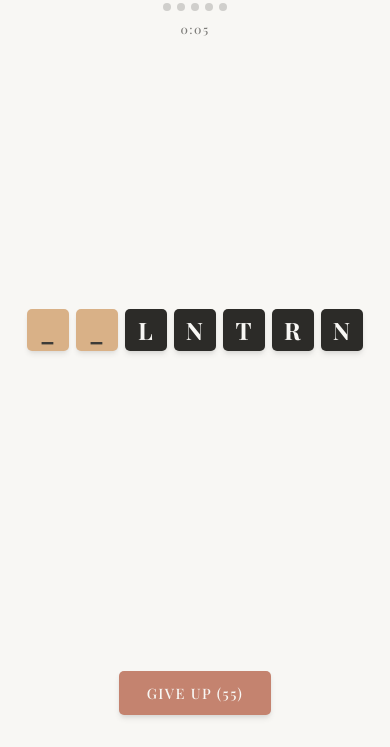
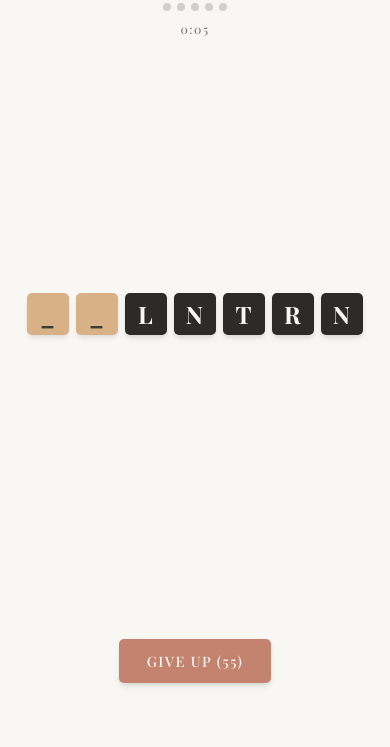
Before and after one commit to ananwkma/vowel-game, a plain HTML site: page index.html in a window 390 px wide. Shown: the part 97-844 px from the top of the page. Drawn offline with nearby package versions, Linux system fonts and the light colour scheme.

Commit message:
feat: improve bottom spacing and add iOS web app support

```diff
--- a/index.html
+++ b/index.html
@@ -3,6 +3,10 @@
 <head>
   <meta charset="UTF-8">
   <meta name="viewport" content="width=device-width, initial-scale=1, user-scalable=no, viewport-fit=cover">
+  <meta name="apple-mobile-web-app-capable" content="yes">
+  <meta name="apple-mobile-web-app-status-bar-style" content="black-translucent">
+  <meta name="apple-mobile-web-app-title" content="Vowel">
+  <link rel="apple-touch-icon" href="https://via.placeholder.com/180/D4A574/1C1B18?text=V">
   <title>Vowel</title>
   <style>
     /* ============================================================
@@ -74,10 +78,10 @@
     #app {
       display: flex;
       flex-direction: column;
-      min-height: 100vh;
+      min-height: 100dvh;
       padding: 32px 24px;
       padding-top: max(48px, env(safe-area-inset-top));
-      padding-bottom: max(32px, env(safe-area-inset-bottom));
+      padding-bottom: max(48px, env(safe-area-inset-bottom));
     }
 
     #game-header {
@@ -105,7 +109,7 @@
       flex-shrink: 0;
       display: flex;
       justify-content: center;
-      padding-bottom: 8px;
+      padding-bottom: 32px;
     }
 
     /* ============================================================
@@ -428,7 +432,7 @@
       #app {
         padding: 24px 12px;
         padding-top: max(40px, env(safe-area-inset-top));
-        padding-bottom: max(24px, env(safe-area-inset-bottom));
+        padding-bottom: max(32px, env(safe-area-inset-bottom));
       }
     }
 
@@ -440,7 +444,7 @@
       #app {
         padding: 20px 8px;
         padding-top: max(36px, env(safe-area-inset-top));
-        padding-bottom: max(20px, env(safe-area-inset-bottom));
+        padding-bottom: max(24px, env(safe-area-inset-bottom));
       }
     }
   </style>
```
